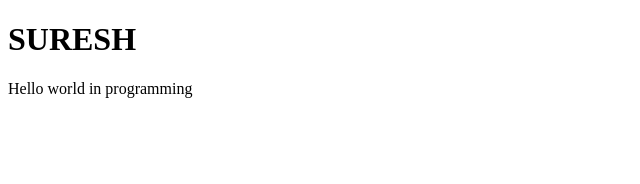
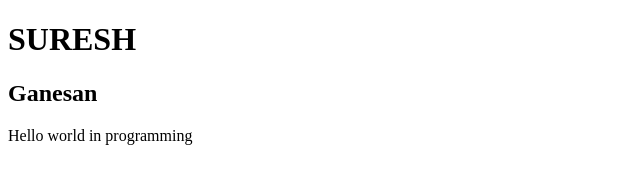
Before and after one commit to suresh20032005/samplerepo, a plain HTML site: page index.html in a window 1280 px wide. Shown: the whole page, without its empty margins (0-640 px from the left). Drawn offline with Linux system fonts and the light colour scheme.

Commit message:
Update the name

```diff
--- a/index.html
+++ b/index.html
@@ -5,6 +5,7 @@
 </head>
 <body>
     <h1>SURESH</h1>
+    <h2>Ganesan</h2>
     <p>Hello world in programming</p>
    <!-- content -->
 </body>
```
